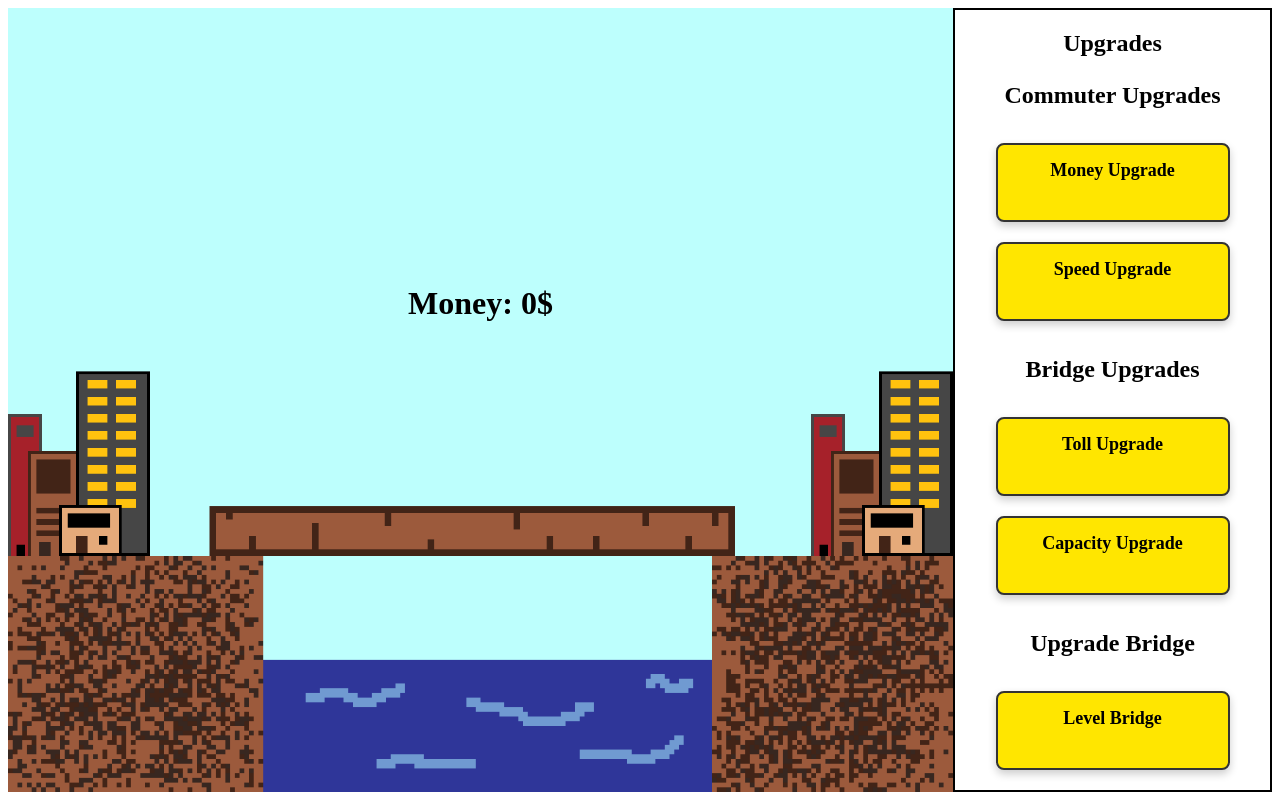
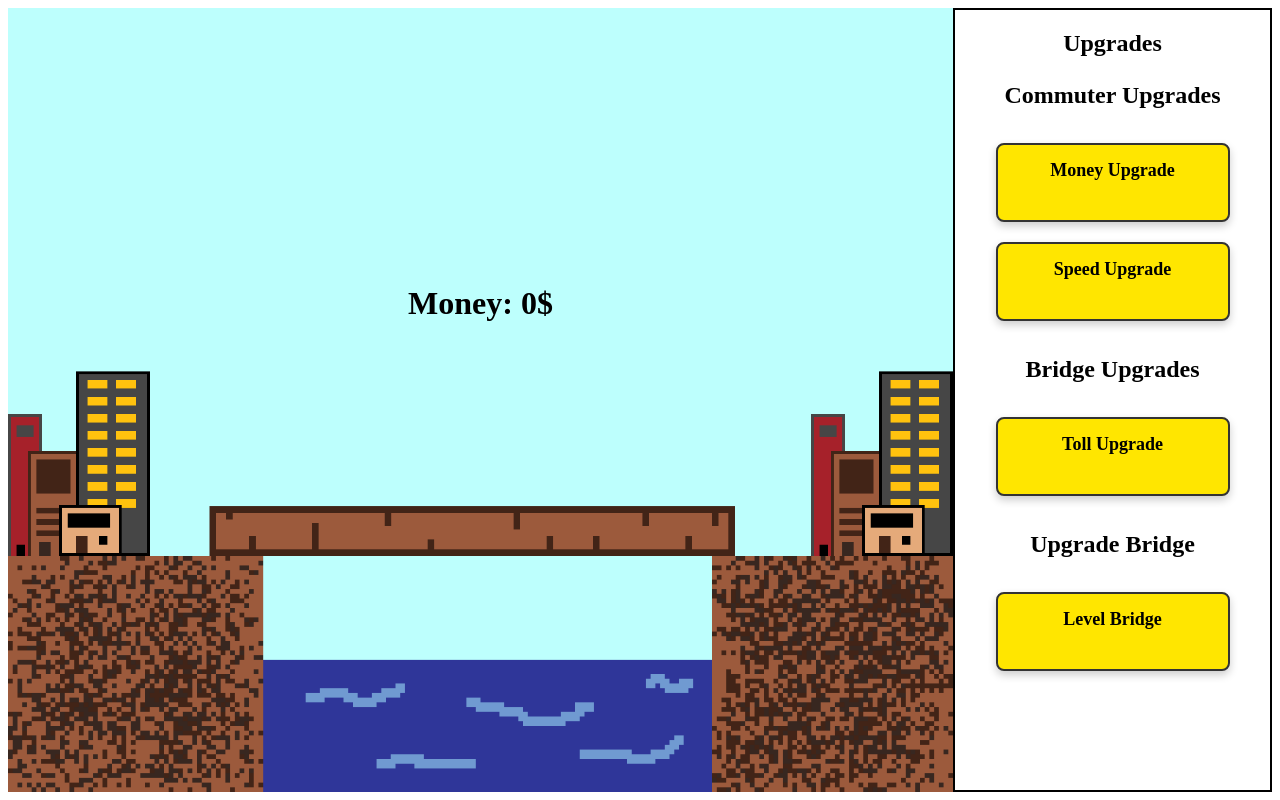
Before and after one commit to ifthi1/DawsHacks, a Flask app: page /bridge in a window 1280 px wide. Run offline with Flask 3, Linux system fonts and the light colour scheme; the visitor is signed in with stand-in values (Sample User, id 1); data comes from the database, SQL or seed files in the repository.

Commit message:
more changes

```diff
--- a/templates/bridge.html
+++ b/templates/bridge.html
@@ -28,21 +28,18 @@
 
                     <h3>Commuter Upgrades</h3>
                     <div class="upgrade-section">
-                        <div class="upgrade">
+                        <div class="upgrade" id="addition">
                             <h4>Money Upgrade</h4>
                         </div>
-                        <div class="upgrade">
+                        <div class="upgrade" id="timeToComplete">
                             <h4>Speed Upgrade</h4>
                         </div>
                     </div>
 
                     <h3>Bridge Upgrades</h3>
-                    <div class="upgrade-section">
+                    <div class="upgrade-section" id="addition">
                         <div class="upgrade">
                             <h4>Toll Upgrade</h4>
-                        </div>
-                        <div class="upgrade">
-                            <h4>Capacity Upgrade</h4>
                         </div>
                     </div>
                     <h3>Upgrade Bridge</h3>
```
